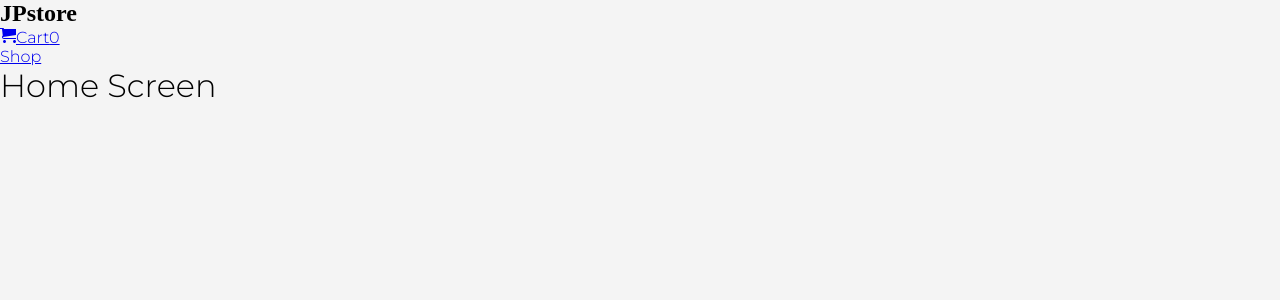
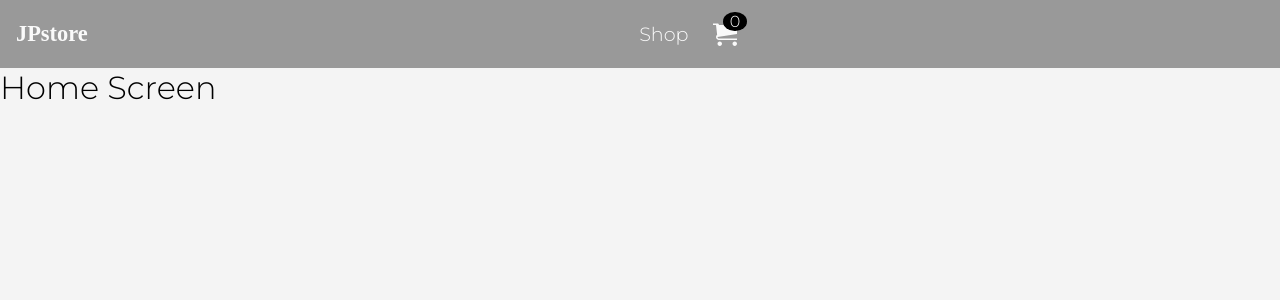
Before and after one commit to julianoperin/JP-Store, a React (Create React App) app in the folder frontend/: page / in a window 1280 px wide. Shown: the top 300 px of the page. Built offline with nearby package versions, Linux system fonts and the light colour scheme.

Commit message:
Working on the navbar

```diff
--- a/frontend/src/components/Navbar/Navbar.js
+++ b/frontend/src/components/Navbar/Navbar.js
@@ -6,24 +6,27 @@ import { BrowserRouter, Route, Link } from "react-router-dom";
 
 const Navbar = () => {
   return (
-    <nav>
+    <nav className="navbar">
       {/* logo */}
       <div className="navbar__logo">
         <h2 style={{ fontFamily: "cursive" }}>JPstore</h2>
       </div>
       {/* links */}
+      <div className="cart-link-container">
         <ul className="navbar__links">
           <li>
-          <Link to="/cart">
+            <Link className="shop" to="/">
+              Shop
+            </Link>
+          </li>
+          <li className="cart-btn">
+            <Link className="cart-icon" to="/cart">
               <ImCart />
-            Cart
               <span className="cartlogo__badge">0</span>
             </Link>
           </li>
-        <li>
-          <Link to="/">Shop</Link>
-        </li>
         </ul>
+      </div>
 
       {/* hamburger menu*/}
       <div className="hamburger__menu"></div>
--- a/frontend/src/components/Navbar/Navbar.scss
+++ b/frontend/src/components/Navbar/Navbar.scss
@@ -0,0 +1,65 @@
+.navbar {
+  width: 100%;
+  background: #999;
+  display: flex;
+  justify-content: space-between;
+  align-items: center;
+  padding: 1.3rem 1rem;
+  z-index: 50;
+
+  .navbar__logo h2 {
+    color: #fafafa;
+    font-size: 1.4rem;
+    cursor: pointer;
+  }
+  .cart-link-container {
+    position: relative;
+
+    .navbar__links {
+      display: flex;
+      list-style: none;
+      align-items: center;
+
+      .shop:hover {
+        color: black;
+      }
+
+      .cart-icon {
+        font-size: 1.5rem;
+      }
+      .cart-icon:hover {
+        color: #000;
+
+        .cartlogo__badge {
+          color: black;
+          background: white;
+        }
+      }
+
+      .cartlogo__badge {
+        display: block;
+        position: absolute;
+        background: black;
+        top: -10px;
+        right: -10px;
+        padding: 0rem 0.4rem;
+        border-radius: 50%;
+        font-size: 1rem;
+        color: white;
+        z-index: 100;
+        transition: 0.4s ease;
+      }
+    }
+  }
+
+  .navbar__links > li {
+    padding-left: 1.5rem;
+
+    a {
+      text-decoration: none;
+      color: #fafafa;
+      font-size: 1.2rem;
+      display: flex;
+    }
+  }
+}
```
Lines whose indentation alone changed are shown as unchanged.
